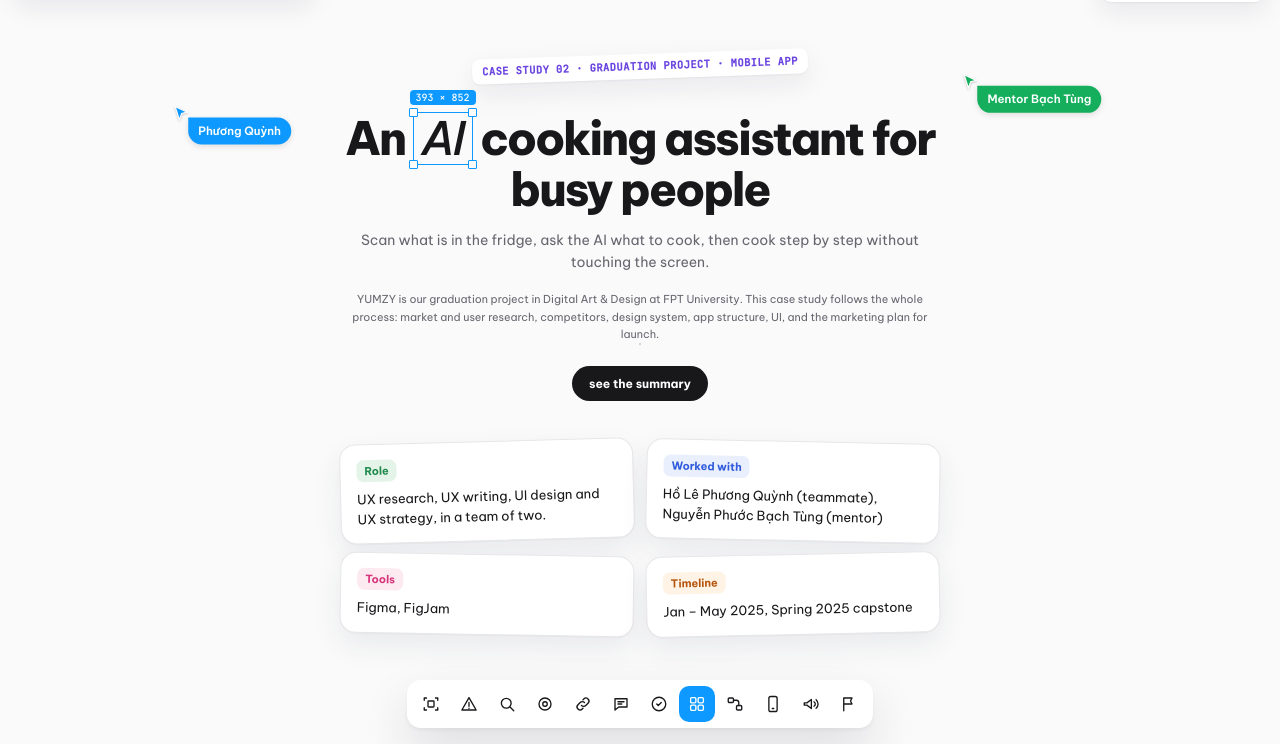
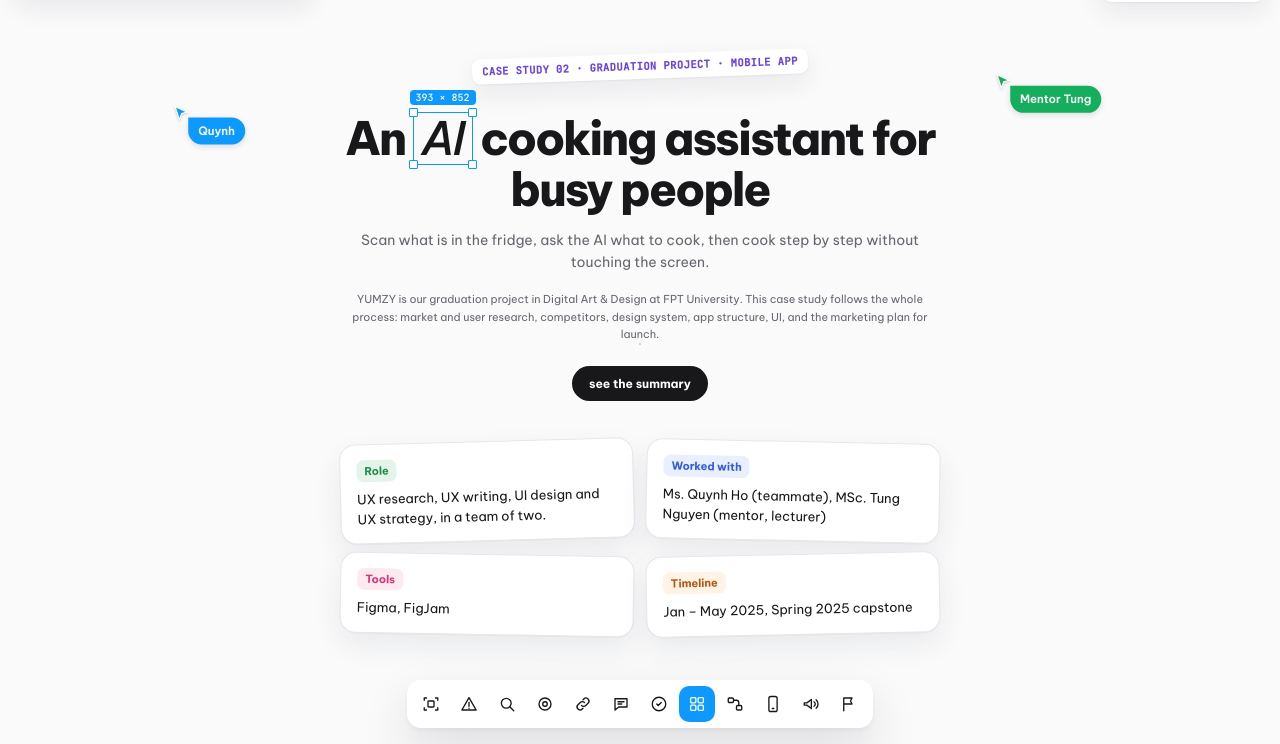
Before and after one commit to nnva-portfolio/nnva-portfolio.github.io, a plain HTML site: page yumzy.html in a window 1280 px wide. Shown: the part 56-800 px from the top of the page. Drawn offline with Linux system fonts and the light colour scheme.

Commit message:
YUMZY EN: use titles and unaccented names
Co-Authored-By: Claude Sonnet 5.5 <noreply@anthropic.com>
Claude-Session: https://claude.ai/code/session_01DZEatxb5DcZ4U1V415h2Nz

```diff
--- a/yumzy.html
+++ b/yumzy.html
@@ -256,7 +256,7 @@ footer{margin-top:160px;padding:48px 0 72px;border-top:1px solid var(--line);col
 <style>.ba-view[hidden],.sf-v[hidden]{display:none !important}</style>
 <link rel="stylesheet" href="ds.css?v=20261119">
 </head>
-<body data-cs="violet" data-file="yumzy · case study 02" data-sel="393 × 852" data-cursors="Phương Quỳnh|Mentor Bạch Tùng">
+<body data-cs="violet" data-file="yumzy · case study 02" data-sel="393 × 852" data-cursors="Quynh|Mentor Tung">
 <nav class="top ctl" aria-label="Language and theme"><div><span class='lang'><a class='on' aria-current='true'>EN</a><a href='yumzy-vi.html'>VN</a></span><button class='mode' id='theme' type='button' aria-label='Switch light and dark mode'><svg class='moon' viewBox='0 0 24 24' aria-hidden='true'><path d='M20 14.5A8 8 0 0 1 9.5 4a7 7 0 1 0 10.5 10.5z'/></svg><svg class='sun' viewBox='0 0 24 24' aria-hidden='true'><circle cx='12' cy='12' r='4'/><path d='M12 2v2M12 20v2M2 12h2M20 12h2M4.9 4.9l1.4 1.4M17.7 17.7l1.4 1.4M4.9 19.1l1.4-1.4M17.7 6.3l1.4-1.4'/></svg></button></div></nav>
 
 <header class="hero">
@@ -268,7 +268,7 @@ footer{margin-top:160px;padding:48px 0 72px;border-top:1px solid var(--line);col
     <p class="hero-cta"><a class="pill" href="#tldr">see the summary</a></p>
     <dl class="meta">
       <div><dt>Role</dt><dd>UX research, UX writing, UI design and UX strategy, in a team of two.</dd></div>
-      <div><dt>Worked with</dt><dd>Hồ Lê Phương Quỳnh (teammate), Nguyễn Phước Bạch Tùng (mentor)</dd></div>
+      <div><dt>Worked with</dt><dd>Ms. Quynh Ho (teammate), MSc. Tung Nguyen (mentor, lecturer)</dd></div>
       <div><dt>Tools</dt><dd>Figma, FigJam</dd></div>
       <div><dt>Timeline</dt><dd>Jan – May 2025, Spring 2025 capstone</dd></div>
     </dl>
@@ -276,7 +276,7 @@ footer{margin-top:160px;padding:48px 0 72px;border-top:1px solid var(--line);col
 </header>
 
 <nav class="toc" aria-label="On this page"><button class="toc-btn" type="button">On this page</button><div class="side-info"><p class="side-name">YUMZY</p><p class="side-kind">Graduation project · Mobile app</p><dl class="side-meta"><div><dt>Role</dt><dd>UX research, UX writing, UI design and UX strategy, in a team of two.</dd></div>
-      <div><dt>Worked with</dt><dd>Hồ Lê Phương Quỳnh (teammate), Nguyễn Phước Bạch Tùng (mentor)</dd></div>
+      <div><dt>Worked with</dt><dd>Ms. Quynh Ho (teammate), MSc. Tung Nguyen (mentor, lecturer)</dd></div>
       <div><dt>Tools</dt><dd>Figma, FigJam</dd></div>
       <div><dt>Timeline</dt><dd>Jan – May 2025, Spring 2025 capstone</dd></div></dl></div><p class="toc-title">On this page</p><div class="toc-list"><a href="#tldr" data-ic="0">Summary</a><a href="#problem" data-ic="1">Problem</a><a href="#research" data-ic="3">Research</a><a href="#users" data-ic="2">Users</a><a href="#compete" data-ic="9">Competitors</a><a href="#hmw" data-ic="10">HMW</a><a href="#solution" data-ic="7">Solution</a><a href="#system" data-ic="14">Design system</a><a href="#structure" data-ic="4">Structure</a><a href="#ui" data-ic="12">UI</a><a href="#marketing" data-ic="13">Marketing</a><a href="#lessons" data-ic="8">Lessons</a></div></nav>
 
```
